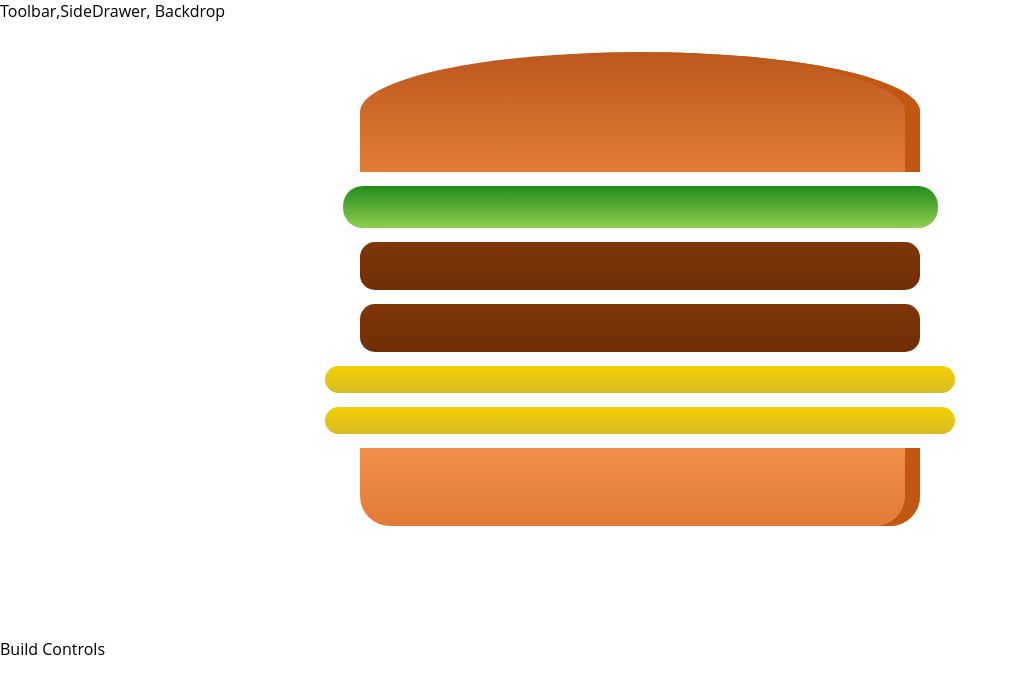
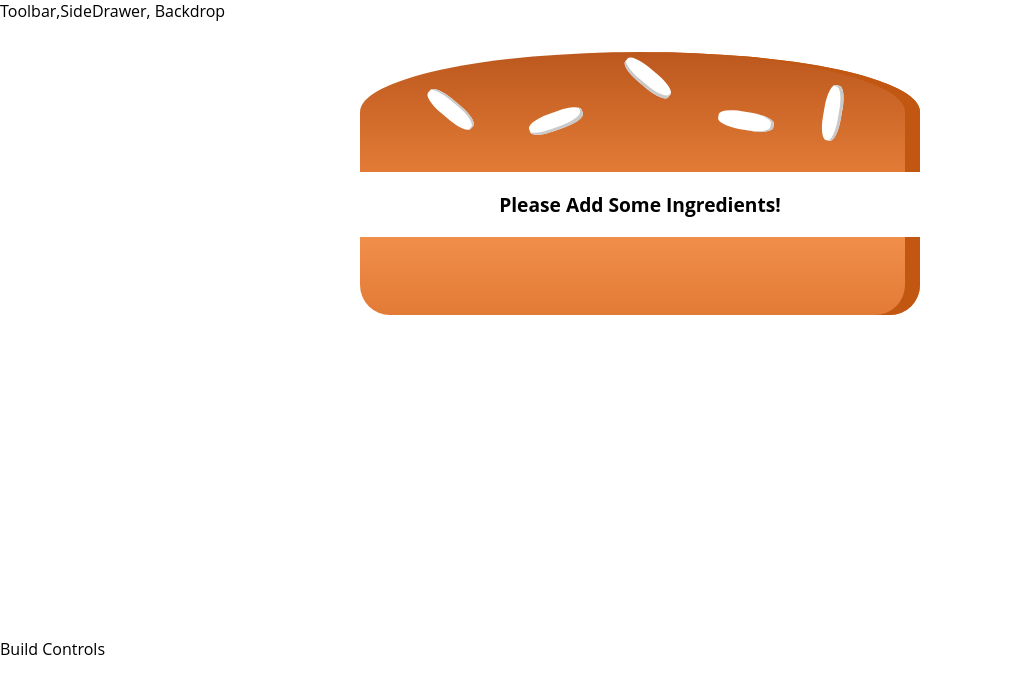
Before and after one commit to sharifahblessing/burger-project, a React (Create React App) app: page / in a window 1280 px wide. Shown: the top 694 px of the page, without its empty margins (0-1018 px from the left). Built offline with nearby package versions, Linux system fonts and the light colour scheme.

Commit message:
Added ingredients dynamically

```diff
--- a/src/components/Burger/Burger.js
+++ b/src/components/Burger/Burger.js
@@ -5,7 +5,7 @@
 
 const burger = (props) => {
 
-    const transformedIngredients = Object.keys(props.ingredients)
+    let  transformedIngredients = Object.keys(props.ingredients)
     .map(
         ingKey =>{
             return [...Array(props.ingredients[ingKey])].map(
@@ -13,7 +13,14 @@
                     return <BurgerIngredients key={ingKey + i} type={ingKey} />
                 }
             )
-        });
+        }).reduce((arr,el)=>{
+            return arr.concat(el)
+        },[]);
+
+        if(transformedIngredients.length === 0){
+            transformedIngredients = <p>Please  Add Some Ingredients!</p>
+        }
+        console.log(transformedIngredients)
     return (
         <div className={classes.Burger}>
             <BurgerIngredients type="bread-top"/>
--- a/src/components/Burger/BurgerIngredients/BurgerIngredients.js
+++ b/src/components/Burger/BurgerIngredients/BurgerIngredients.js
@@ -17,8 +17,8 @@
             case ('bread-top'):
                 ingredient = (
                     <div className={classes.BreadTop}>
-                        <div className={classes.Seed1}></div>
-                        <div className={classes.Seed2}></div>
+                        <div className={classes.Seeds1}></div>
+                        <div className={classes.Seeds2}></div>
                     </div>
                 );
                 break;
--- a/src/containers/BurgerBuilder/BurgerBuilder.js
+++ b/src/containers/BurgerBuilder/BurgerBuilder.js
@@ -6,9 +6,9 @@
 
     state={
        ingredients:{
-           salad:1,
-           meat:2,
-           cheese:2,
+           salad:0,
+           meat:0,
+           cheese:0,
        }
    }
 
```
